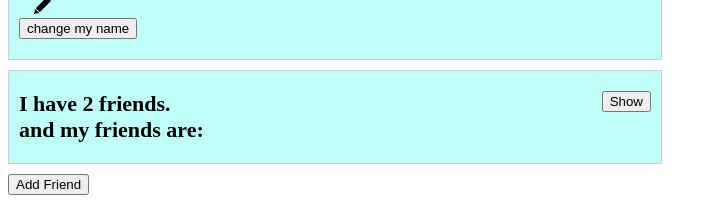
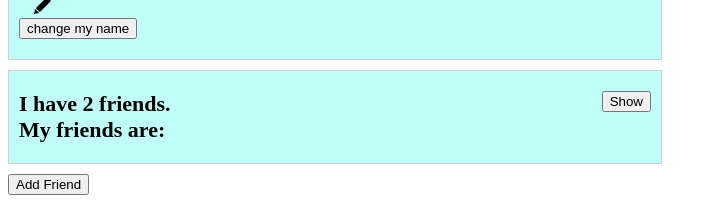
Before and after one commit to jasjas1919/react-facebook, a React app: page / in a window 1280 px wide. Shown: the part 209-423 px from the top of the page, without its empty margins (0-717 px from the left). Built offline with nearby package versions, Linux system fonts and the light colour scheme.

Commit message:
change freinds title

```diff
--- a/src/components/main/main.tsx
+++ b/src/components/main/main.tsx
@@ -60,7 +60,7 @@ export class MainApp extends React.Component<{}, {}> {
                 <div className='div'>
                     <div className='hideShowBtn'><button onClick={ this.toggleHideShowFriends }>{ this.hideShowFriends ? "Hide" : "Show" }</button></div>
                     <div>{'I have '}{friendsStore.friends.length}{' friends.'}</div>
-                    {'and my friends are:' }
+                    {'My friends are:' }
                     {this.hideShowFriends &&
                         friendsStore.friends.map((p: Person, index: number) => {
                         return <PersonPrint key={"person" + index} person={p} isUpdatable={false} isDeleteable={true} onDelete={() => {this.onDeleteFriend(index);}} /> })
```
